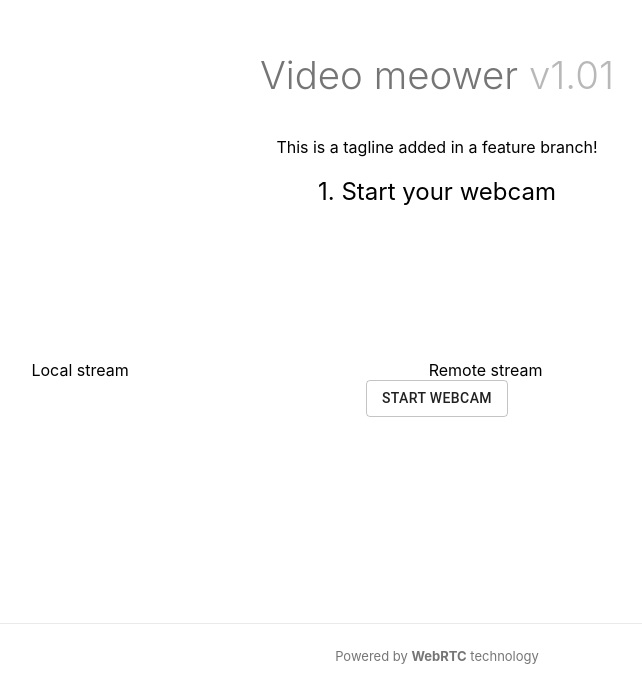
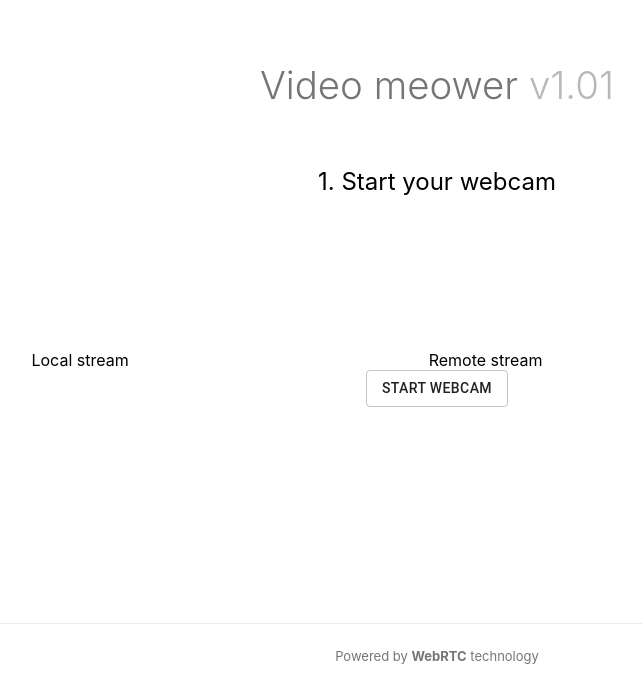
Before and after one commit to jasonkylefrank/video-calling-firebase, a Next.js app: page / in a window 1280 px wide. Shown: the part 113-800 px from the top of the page, without its empty margins (203-845 px from the left). Built offline with nearby package versions, Linux system fonts and the light colour scheme.

Commit message:
Removed tagline

```diff
--- a/pages/index.js
+++ b/pages/index.js
@@ -72,11 +72,6 @@ const Title = styled.h1`
     }
   }
 `;
-
-const Tagline = styled.label`
-  font-size: 11px
-  color: rgba(0,0,0,0.54);
-`;
 //#endregion ---Styled Components---
 
 
@@ -108,9 +103,6 @@ export default function Home() {
         <Title>
           Video meower <span className="version">v1.01</span>
         </Title>
-        <Tagline>
-          This is a tagline added in a feature branch!
-        </Tagline>
 
         <VideoArea
           firestore={firestore}
```
